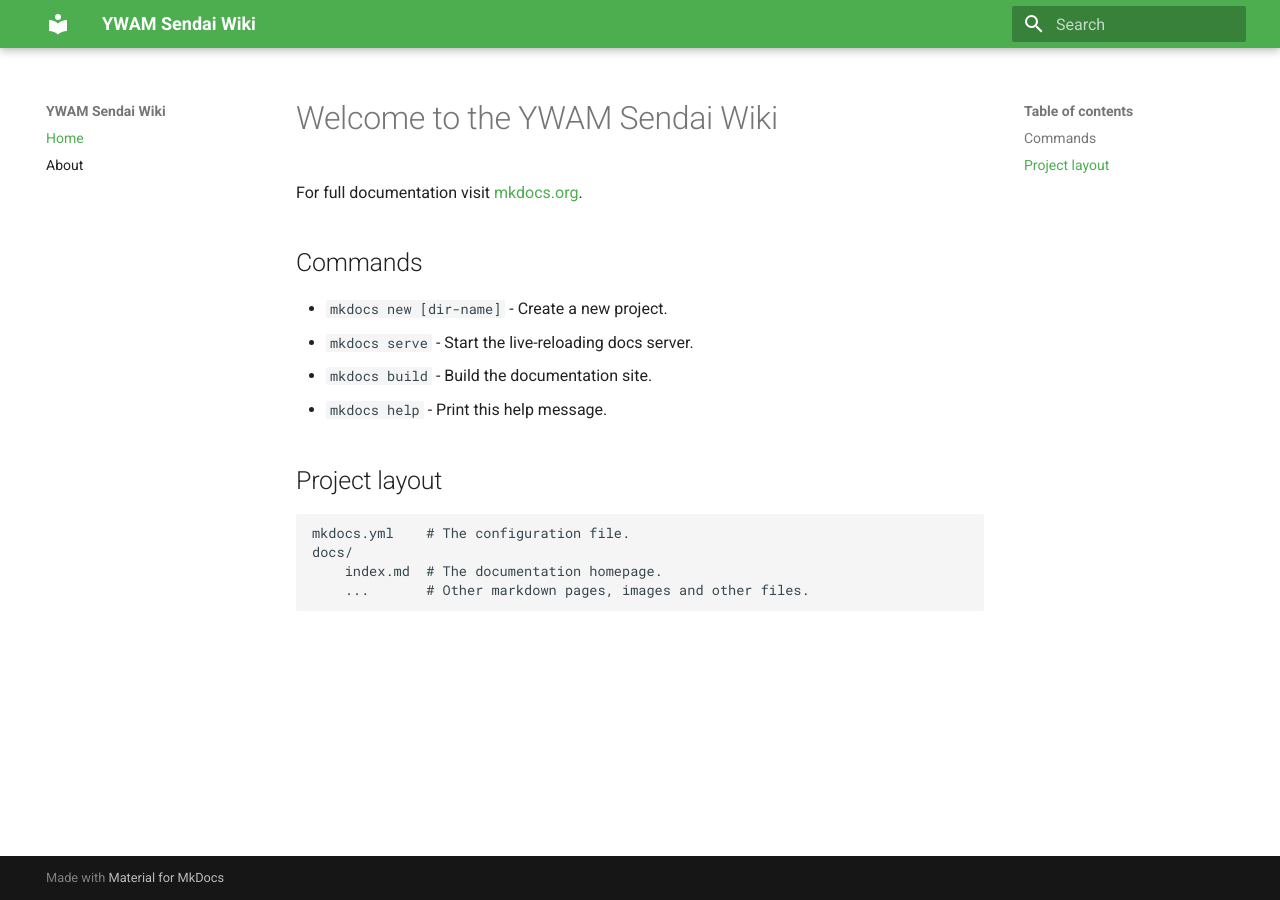
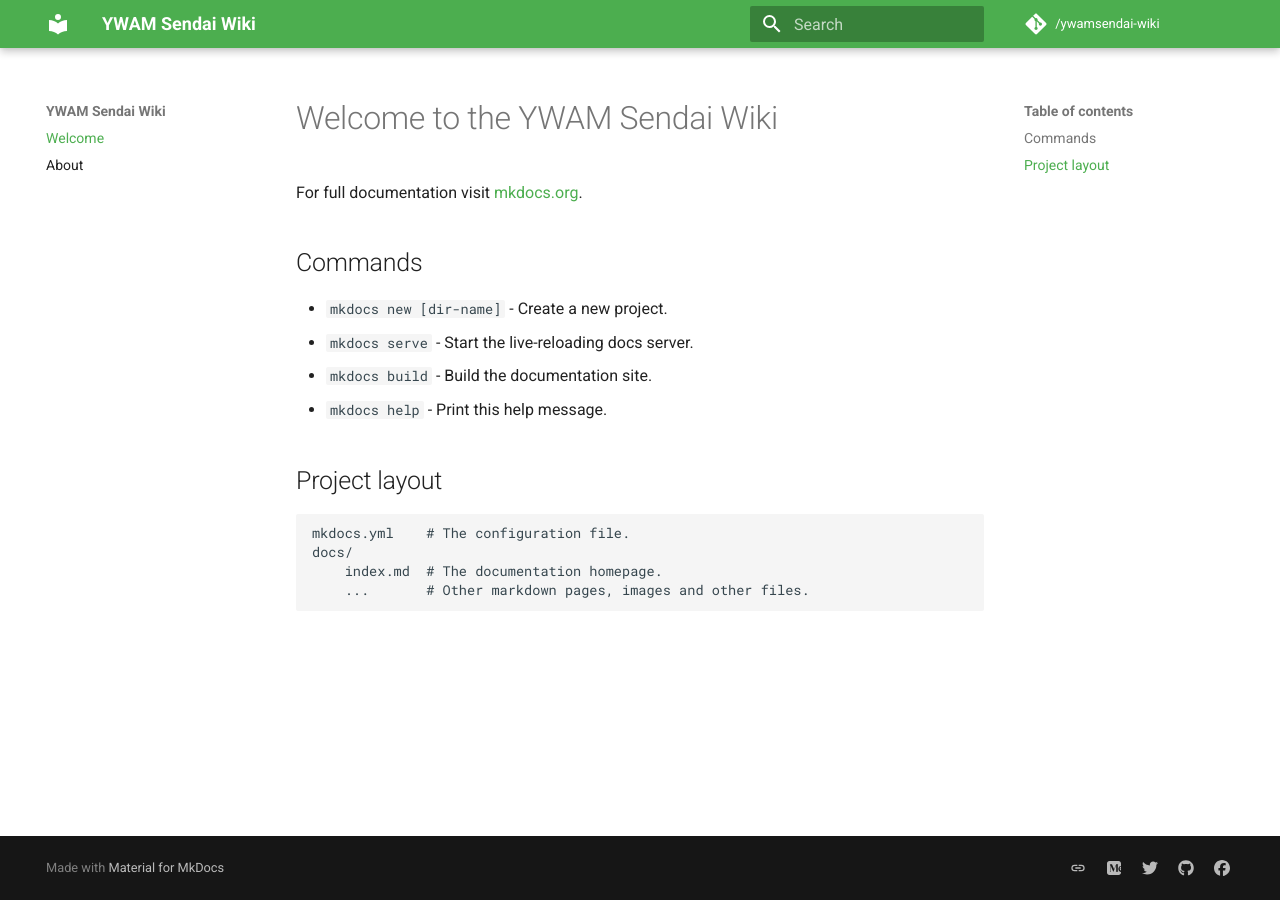
Before and after one commit to ywamsendai/ywamsendai-wiki, an MkDocs documentation site: the page built from docs/index.md, in a window 1280 px wide. Built offline with MkDocs 1.6.1 and Material for MkDocs 9.7.7, drawn with Linux system fonts in a browser that asks for light colours; comment, search, counter and statistics services are not loaded; old or Windows-style settings are respelled for this version of MkDocs; some of the changed lines change nothing that is shown.

Commit message:
Added metadata and social links

```diff
--- a/mkdocs.yml
+++ b/mkdocs.yml
@@ -1,9 +1,33 @@
-site_name: YWAM Sendai Wiki
+site_name: 'YWAM Sendai Wiki'
+site_url: https://wiki.ywamsendai.org
+site_author: 'YWAM Sendai'
+site_description: 'Learn about YWAM Sendai'
+repo_name: '/ywamsendai-wiki'
+repo_url: https://github.com/ywamsendai/ywamsendai-wiki/
+edit_uri: edit/master/docs/
+docs_dir: docs
+
+theme:
+  name: 'material'
+  palette:
+    primary: 'green'
+    accent: 'green'
+  language: 'en'
+
+extra:
+    social:
+    - type: 'comment-o'
+      link: 'http://ywamsendai.org'
+    - type: 'medium'
+      link: 'https://medium.com/ywamsendai'
+    - type: 'twitter'
+      link: 'https://twitter.com/ywamsendai'
+    - type: 'github'
+      link: 'https://github.com/ywamsendai'
+    - type: 'facebook'
+      link: 'https://facebook.com/ywamsendai'
+
 pages:
-    - Home: index.md
+    - Welcome: index.md
+
     - About: about.md
-theme:
-   name: 'material'
-   palette:
-      primary: 'green'
-      accent: 'green'
```
